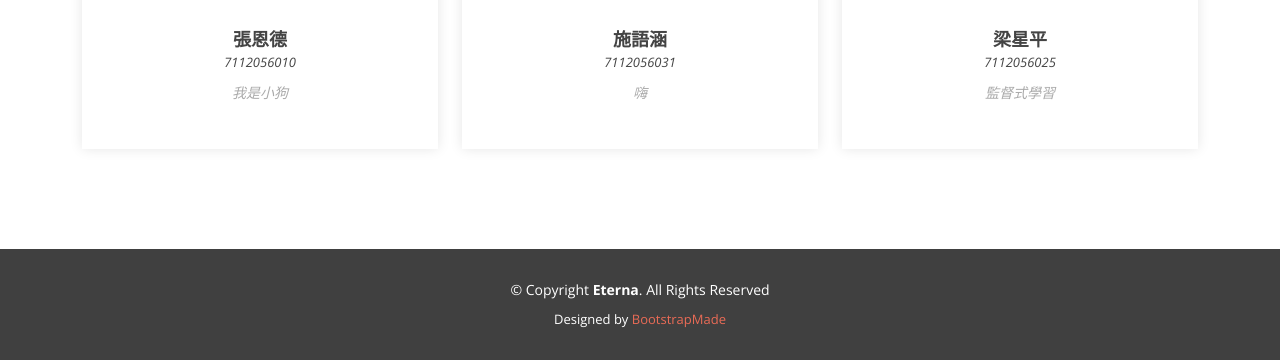
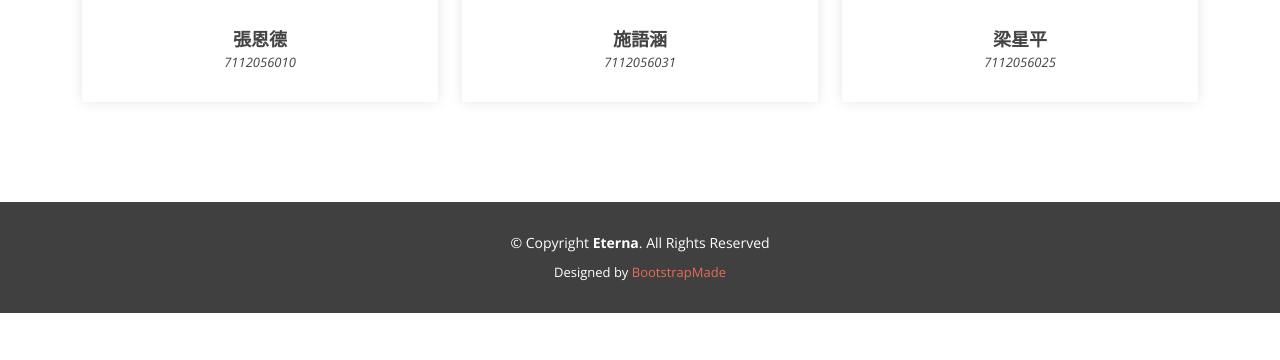
Before and after one commit to puppyyyo/Taipei-FAQ, a FastAPI app: page / in a window 1280 px wide. Shown: the part 2379-2739 px from the top of the page. After the commit the page ends 2692 px from the top, so only its background shows below. Run offline with FastAPI, Linux system fonts and the light colour scheme; parts of the project's set-up code (start-up, migrations or seed data) failed here and were passed over; some libraries are stand-ins or nearby versions.

Commit message:
update demo web

```diff
--- a/templates/index.html
+++ b/templates/index.html
@@ -203,7 +203,7 @@
               <img src="assets/img/team/partner1.png" alt="partner-1" height="200px">
               <h4>張恩德</h4>
               <span>7112056010</span>
-              <p class="intro">我是小狗</p>
+              <!-- <p class="intro">我是小狗</p> -->
             </div>
           </div>
 
@@ -212,7 +212,7 @@
               <img src="assets/img/team/partner2.png" alt="partner-2" height="200px">
               <h4>施語涵</h4>
               <span>7112056031</span>
-              <p class="intro">嗨</p>
+              <!-- <p class="intro">嗨</p> -->
             </div>
           </div>
 
@@ -221,7 +221,7 @@
               <img src="assets/img/team/partner3.png" alt="partner-3" height="200px">
               <h4>梁星平</h4>
               <span>7112056025</span>
-              <p class="intro">監督式學習</p>
+              <!-- <p class="intro">監督式學習</p> -->
             </div>
           </div>
 
```
